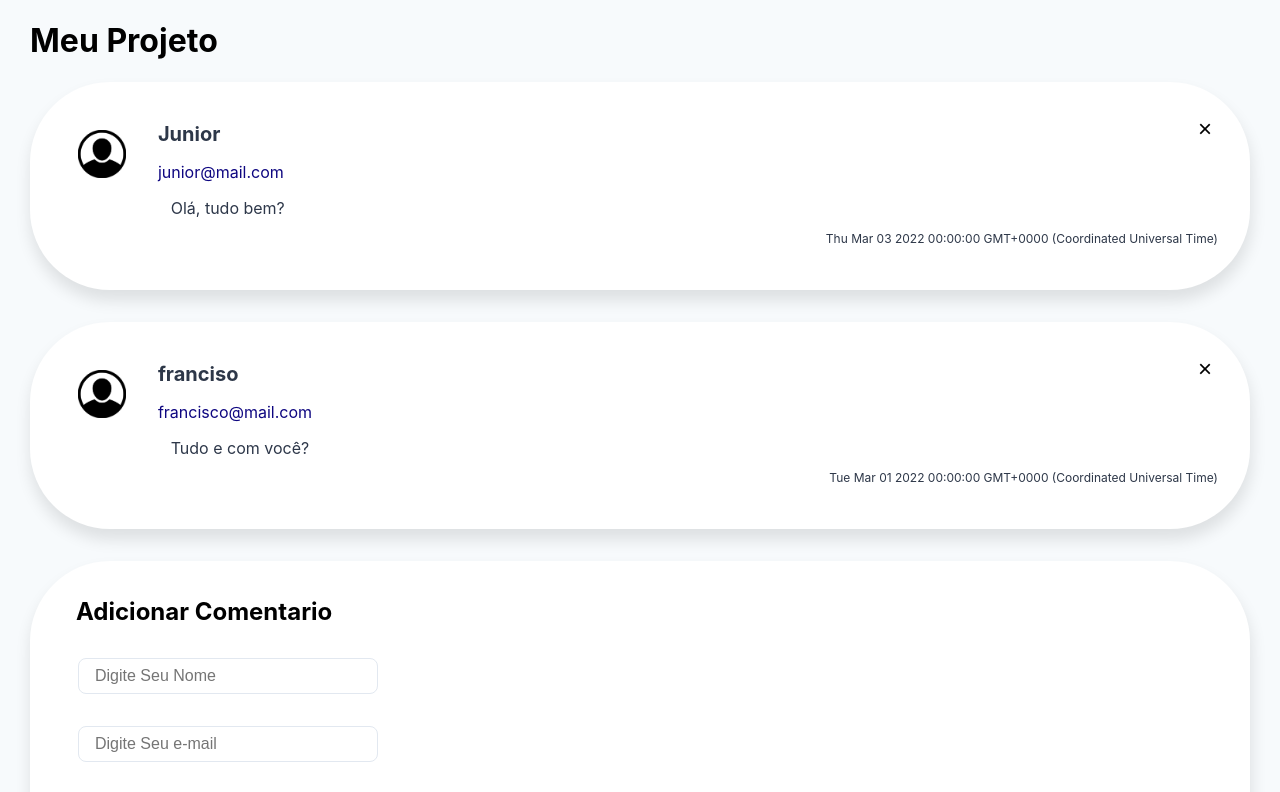
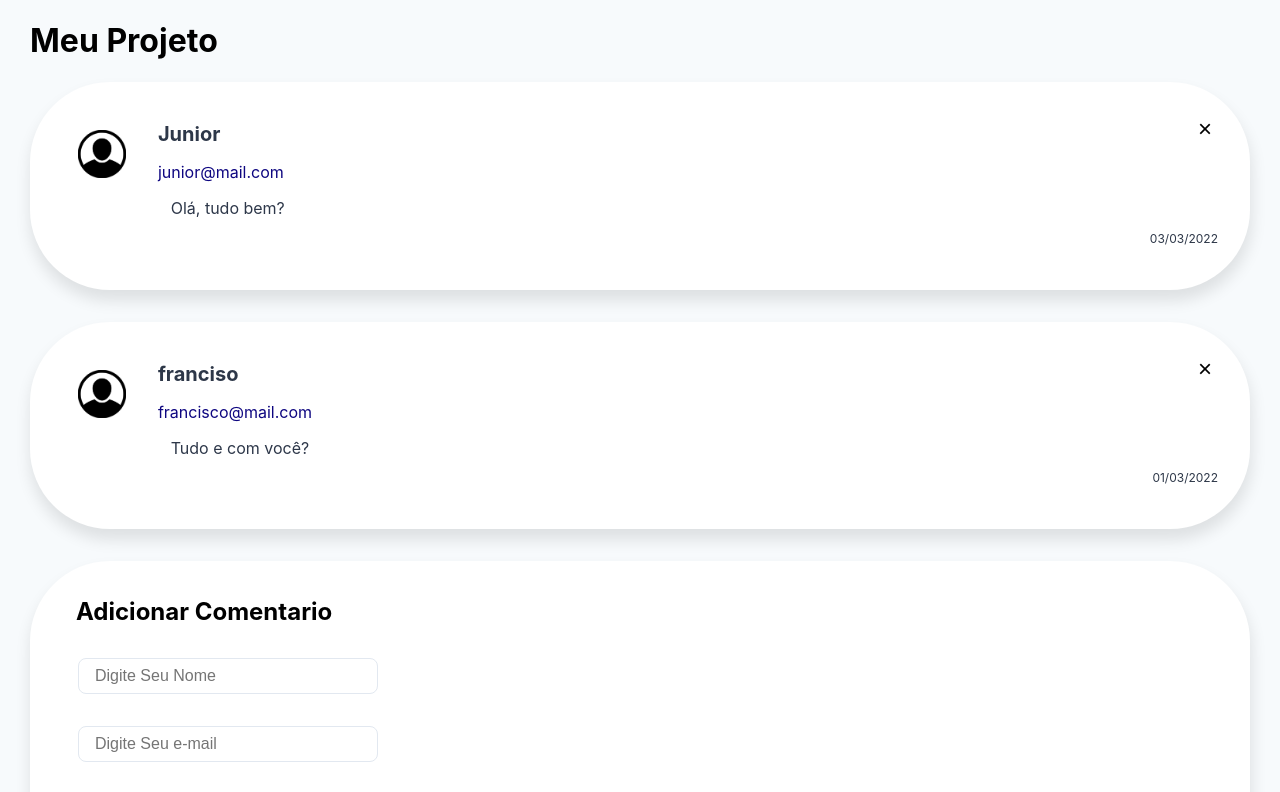
Before and after one commit to negildopassos/Lista-de-Comentarios-em-React, a React (Create React App) app: page / in a window 1280 px wide. Shown: the top 792 px of the page. Built offline with nearby package versions, Linux system fonts and the light colour scheme.

Commit message:
instalando pacotes adicionais(data, hora)

```diff
--- a/package.json
+++ b/package.json
@@ -6,6 +6,7 @@
     "@testing-library/jest-dom": "^5.16.1",
     "@testing-library/react": "^12.1.2",
     "@testing-library/user-event": "^13.5.0",
+    "date-fns": "^2.28.0",
     "react": "^17.0.2",
     "react-dom": "^17.0.2",
     "react-scripts": "5.0.0",
--- a/src/App.js
+++ b/src/App.js
@@ -9,13 +9,13 @@
       {
         nome: "Junior",
         email: "junior@mail.com",
-        data: new Date(2022, 1, 31),
+        data: new Date(2022, 1, 31, 17,35,0),
         mensagem: "Olá, tudo bem?"
       },
       {
         nome: "franciso",
         email: "francisco@mail.com",
-        data: new Date(2022, 1, 29),
+        data: new Date(2022, 1, 29, 14,25,0),
         mensagem: "Tudo e com você?"
       }
     ],
--- a/src/components/Comentario.jsx
+++ b/src/components/Comentario.jsx
@@ -1,6 +1,8 @@
 import React from "react";
 import './Comentario.css'
 import imagemUsuario from './user.png'
+import {formatRelative} from 'date-fns'
+import {ptBR} from 'date-fns/locale'
 
 const Comentario = props => {
 
@@ -11,7 +13,7 @@
                 <h2 className="nome">{props.nome}</h2>
                 <p className="email">{props.email}</p>
                 <p className="mensagem">{props.children}</p>
-                <p className="data">{props.data.toString()}</p>
+                <p className="data">{formatRelative (props.data, new Date(), {locale:ptBR})}</p>
                 <button onClick={props.onRemove}>&times;</button>
             </div>
 
```
Also changed, not shown: 1 other file (tests, documents, lock files or other folders).
